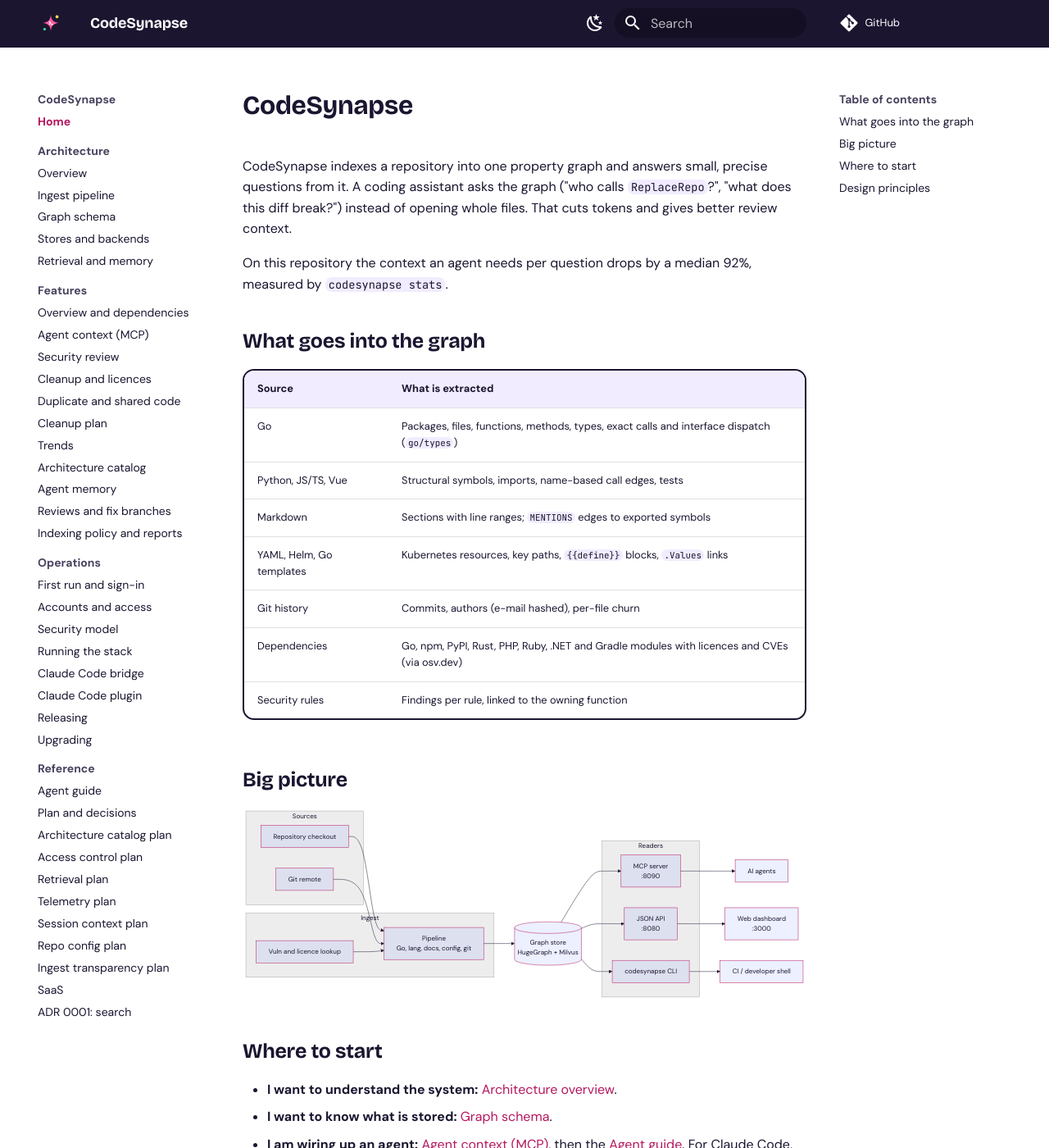
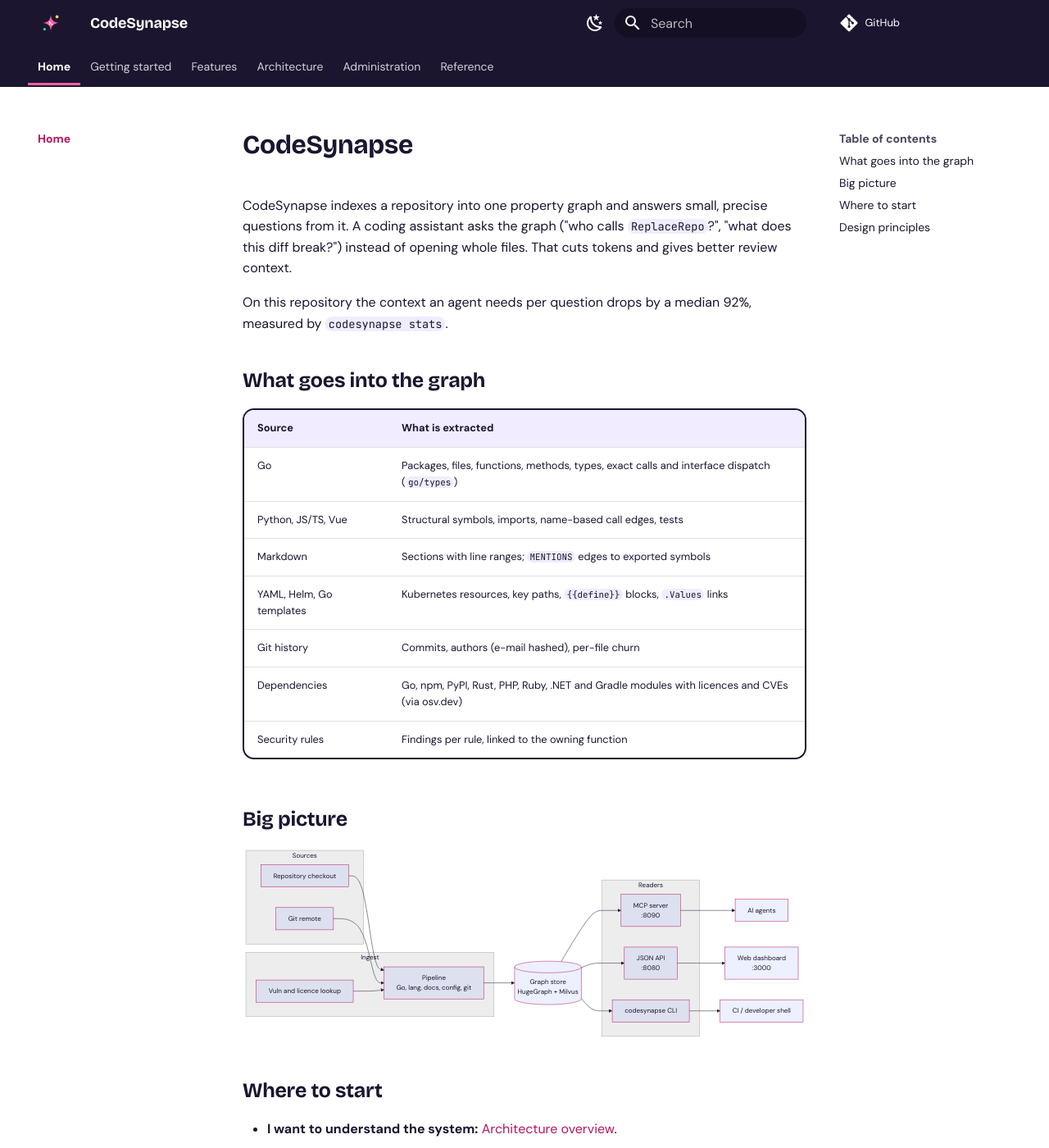
Before and after one commit to astrona-io/codesynapse, an MkDocs documentation site: the page built from docs/index.md, in a window 1280 px wide and 1400 px high. Shown: the whole window at 82% size. Built offline with MkDocs 1.6.1 and Material for MkDocs 9.7.7, drawn with Linux system fonts in a browser that asks for light colours; comment, search, counter and statistics services are not loaded; part of the change alters nothing that is shown.

Commit message:
docs: top-nav tabs with grouped sub-pages and landing pages
Co-Authored-By: Claude Sonnet 5.5 <noreply@anthropic.com>

Signed-off-by: Paris Nakita Kejser <hi@pnk.sh>

````diff
--- /dev/null
+++ b/docs/architecture/index.md
@@ -0,0 +1,25 @@
+# Architecture
+
+How the pieces fit, from files on disk to an answer in a chat.
+
+<div class="grid cards" markdown>
+
+- **The big picture**
+
+    Services, stores and how a request travels.
+
+    [Overview](overview.md)
+
+- **From code to graph**
+
+    What the ingest pipeline reads and what it stores.
+
+    [Ingest pipeline](ingest.md) · [Graph schema](graph-schema.md)
+
+- **Where data lives**
+
+    HugeGraph, Milvus and PostgreSQL, and why search stays inside them.
+
+    [Stores and backends](stores.md) · [Retrieval and memory](retrieval-memory.md)
+
+</div>
--- /dev/null
+++ b/docs/features/index.md
@@ -0,0 +1,31 @@
+# Features
+
+What CodeSynapse answers once a repository is indexed. Pick the area you care about.
+
+<div class="grid cards" markdown>
+
+- **For AI agents**
+
+    Small, precise answers instead of whole files, plus memory and reviews.
+
+    [Agent context (MCP)](agent-context.md) · [Agent memory](memory.md) · [Reviews and fix branches](reviews-fixes.md)
+
+- **Code quality**
+
+    Dependencies, dead code, duplicates, hotspots and how they trend.
+
+    [Overview and dependencies](overview.md) · [Cleanup and licences](cleanup-licenses.md) · [Duplicate code](duplicates.md) · [Cleanup plan](cleanup-plan.md) · [Trends](trends.md)
+
+- **Security**
+
+    A graded review with reachable vulnerabilities and exposure.
+
+    [Security review](security.md)
+
+- **Governance**
+
+    Architecture records and what gets indexed.
+
+    [Architecture catalog](architecture.md) · [Indexing policy and reports](indexing-policy.md)
+
+</div>
--- /dev/null
+++ b/docs/getting-started/index.md
@@ -0,0 +1,42 @@
+# Getting started
+
+Three steps take you from nothing to an assistant that asks the graph instead of reading files.
+
+<div class="grid cards" markdown>
+
+- **1. Run the stack**
+
+    One command starts the API, worker, MCP server, dashboard and the stores.
+
+    [Running the stack](../operations/running.md)
+
+- **2. Create your accounts**
+
+    The first sign-up becomes the root account, then you create an organisation and its owner. There is no default password.
+
+    [First run and sign-in](../operations/first-run.md)
+
+- **3. Connect an agent**
+
+    Register the MCP server with Claude Code, Codex, Cursor and others, then add a repository in the dashboard.
+
+    [Claude Code bridge](../operations/claude-code-bridge.md) · [Agent guide](../AGENT_GUIDE.md)
+
+</div>
+
+## The short version
+
+```sh
+just up        # start everything in docker compose
+# open http://localhost:3000, create the root account, then the organisation owner
+just mcp       # register the MCP server with your coding agents
+```
+
+## Where to go next
+
+| I want to... | Read |
+|---|---|
+| Understand how it works | [Architecture](../architecture/index.md) |
+| See what it can answer | [Features](../features/index.md) |
+| Run it for a team | [Administration](../operations/index.md) |
+| Look up a tool, setting or plan | [Reference](../reference/index.md) |
--- /dev/null
+++ b/docs/operations/index.md
@@ -0,0 +1,31 @@
+# Administration
+
+For the people who run CodeSynapse for a team.
+
+<div class="grid cards" markdown>
+
+- **Deploy**
+
+    Run it, release it, upgrade it.
+
+    [Running the stack](running.md) · [Releasing](releasing.md) · [Upgrading](upgrading.md)
+
+- **People and access**
+
+    Root account, organisations, roles, repository permissions and single sign-on.
+
+    [First run and sign-in](first-run.md) · [Accounts and access](accounts-access.md) · [Single sign-on](../SSO_PLAN.md)
+
+- **Security**
+
+    What is protected and how.
+
+    [Security model](security-model.md)
+
+- **Connect coding agents**
+
+    Claude Code today, other clients through MCP.
+
+    [Claude Code bridge](claude-code-bridge.md) · [Claude Code plugin](claude-code-plugin.md)
+
+</div>
--- /dev/null
+++ b/docs/reference/index.md
@@ -0,0 +1,11 @@
+# Reference
+
+Design documents and decisions. Read these when you need the reasoning, not the how-to.
+
+| Topic | Documents |
+|---|---|
+| Using the tools | [Agent guide](../AGENT_GUIDE.md) |
+| Overall design | [Plan and decisions](../PLAN.md) · [SaaS](../SAAS.md) · [ADR 0001: search](../adr/0001-search.md) |
+| Identity and access | [Access control](../ACCESS_CONTROL_PLAN.md) · [Root bootstrap](../ROOT_BOOTSTRAP_PLAN.md) · [Single sign-on](../SSO_PLAN.md) · [Session context](../SESSION_CONTEXT_PLAN.md) |
+| Data and retrieval | [Retrieval](../RETRIEVAL_PLAN.md) · [Architecture catalog](../ARCHITECTURE_CATALOG_PLAN.md) · [Repo config](../REPO_CONFIG_PLAN.md) · [Ingest transparency](../INGEST_TRANSPARENCY_PLAN.md) |
+| Operations | [Telemetry](../TELEMETRY_PLAN.md) |
--- a/docs/stylesheets/extra.css
+++ b/docs/stylesheets/extra.css
@@ -119,3 +119,20 @@
 .md-top:hover { background: #ff7ab3; color: var(--cs-ink); }
 
 .md-footer-meta { background: var(--md-footer-bg-color); }
+
+/* Top tabs: ink bar, accent underline on the active tab. */
+.md-tabs { background: var(--md-primary-fg-color); }
+.md-tabs__link { opacity: 0.8; font-weight: 500; }
+.md-tabs__item--active .md-tabs__link { opacity: 1; font-weight: 700; }
+.md-tabs__item--active { box-shadow: inset 0 -3px 0 var(--cs-accent); }
+
+/* Landing-page cards: lilac surface, 2px ink border, large radius. */
+.md-typeset .grid.cards > ul > li {
+  border: 2px solid var(--cs-ink);
+  border-radius: var(--cs-radius);
+  background: var(--cs-raised);
+  box-shadow: none;
+  padding: 0.4rem 0.8rem;
+}
+.md-typeset .grid.cards > ul > li:hover { border-color: var(--cs-accent); box-shadow: none; }
+[data-md-color-scheme='slate'] .md-typeset .grid.cards > ul > li { background: #1b1530; border-color: #8e84b5; }
--- a/mkdocs.yml
+++ b/mkdocs.yml
@@ -12,7 +12,11 @@ theme:
     text: DM Sans
     code: JetBrains Mono
   features:
+    - navigation.tabs
+    - navigation.tabs.sticky
     - navigation.sections
+    - navigation.expand
+    - navigation.path
     - navigation.indexes
     - navigation.top
     - content.code.copy
@@ -36,6 +40,8 @@ extra_css:
 
 markdown_extensions:
   - admonition
+  - attr_list
+  - md_in_html
   - tables
   - toc:
       permalink: true
@@ -50,42 +56,66 @@ markdown_extensions:
 
 nav:
   - Home: index.md
+  - Getting started:
+      - getting-started/index.md
+      - Run the stack: operations/running.md
+      - First run and sign-in: operations/first-run.md
+      - Connect Claude Code: operations/claude-code-bridge.md
+  - Features:
+      - features/index.md
+      - For AI agents:
+          - Agent context (MCP): features/agent-context.md
+          - Agent memory: features/memory.md
+          - Reviews and fix branches: features/reviews-fixes.md
+      - Code quality:
+          - Overview and dependencies: features/overview.md
+          - Cleanup and licences: features/cleanup-licenses.md
+          - Duplicate and shared code: features/duplicates.md
+          - Cleanup plan: features/cleanup-plan.md
+          - Trends: features/trends.md
+      - Security:
+          - Security review: features/security.md
+      - Governance:
+          - Architecture catalog: features/architecture.md
+          - Indexing policy and reports: features/indexing-policy.md
   - Architecture:
+      - architecture/index.md
       - Overview: architecture/overview.md
-      - Ingest pipeline: architecture/ingest.md
-      - Graph schema: architecture/graph-schema.md
-      - Stores and backends: architecture/stores.md
-      - Retrieval and memory: architecture/retrieval-memory.md
-  - Features:
-      - Overview and dependencies: features/overview.md
-      - Agent context (MCP): features/agent-context.md
-      - Security review: features/security.md
-      - Cleanup and licences: features/cleanup-licenses.md
-      - Duplicate and shared code: features/duplicates.md
-      - Cleanup plan: features/cleanup-plan.md
-      - Trends: features/trends.md
-      - Architecture catalog: features/architecture.md
-      - Agent memory: features/memory.md
-      - Reviews and fix branches: features/reviews-fixes.md
-      - Indexing policy and reports: features/indexing-policy.md
-  - Operations:
-      - First run and sign-in: operations/first-run.md
-      - Accounts and access: operations/accounts-access.md
-      - Security model: operations/security-model.md
-      - Running the stack: operations/running.md
-      - Claude Code bridge: operations/claude-code-bridge.md
-      - Claude Code plugin: operations/claude-code-plugin.md
-      - Releasing: operations/releasing.md
-      - Upgrading: operations/upgrading.md
+      - From code to graph:
+          - Ingest pipeline: architecture/ingest.md
+          - Graph schema: architecture/graph-schema.md
+      - Where data lives:
+          - Stores and backends: architecture/stores.md
+          - Retrieval and memory: architecture/retrieval-memory.md
+  - Administration:
+      - operations/index.md
+      - Deploy:
+          - Running the stack: operations/running.md
+          - Releasing: operations/releasing.md
+          - Upgrading: operations/upgrading.md
+      - People and access:
+          - First run and sign-in: operations/first-run.md
+          - Accounts and access: operations/accounts-access.md
+          - Single sign-on: SSO_PLAN.md
+          - Root bootstrap: ROOT_BOOTSTRAP_PLAN.md
+      - Security:
+          - Security model: operations/security-model.md
+      - Coding agents:
+          - Claude Code bridge: operations/claude-code-bridge.md
+          - Claude Code plugin: operations/claude-code-plugin.md
   - Reference:
+      - reference/index.md
       - Agent guide: AGENT_GUIDE.md
-      - Plan and decisions: PLAN.md
-      - Architecture catalog plan: ARCHITECTURE_CATALOG_PLAN.md
-      - Access control plan: ACCESS_CONTROL_PLAN.md
-      - Retrieval plan: RETRIEVAL_PLAN.md
+      - Design:
+          - Plan and decisions: PLAN.md
+          - SaaS: SAAS.md
+          - "ADR 0001: search": adr/0001-search.md
+      - Identity and access:
+          - Access control plan: ACCESS_CONTROL_PLAN.md
+          - Session context plan: SESSION_CONTEXT_PLAN.md
+      - Data and retrieval:
+          - Retrieval plan: RETRIEVAL_PLAN.md
+          - Architecture catalog plan: ARCHITECTURE_CATALOG_PLAN.md
+          - Repo config plan: REPO_CONFIG_PLAN.md
+          - Ingest transparency plan: INGEST_TRANSPARENCY_PLAN.md
       - Telemetry plan: TELEMETRY_PLAN.md
-      - Session context plan: SESSION_CONTEXT_PLAN.md
-      - Repo config plan: REPO_CONFIG_PLAN.md
-      - Ingest transparency plan: INGEST_TRANSPARENCY_PLAN.md
-      - SaaS: SAAS.md
-      - "ADR 0001: search": adr/0001-search.md
````
